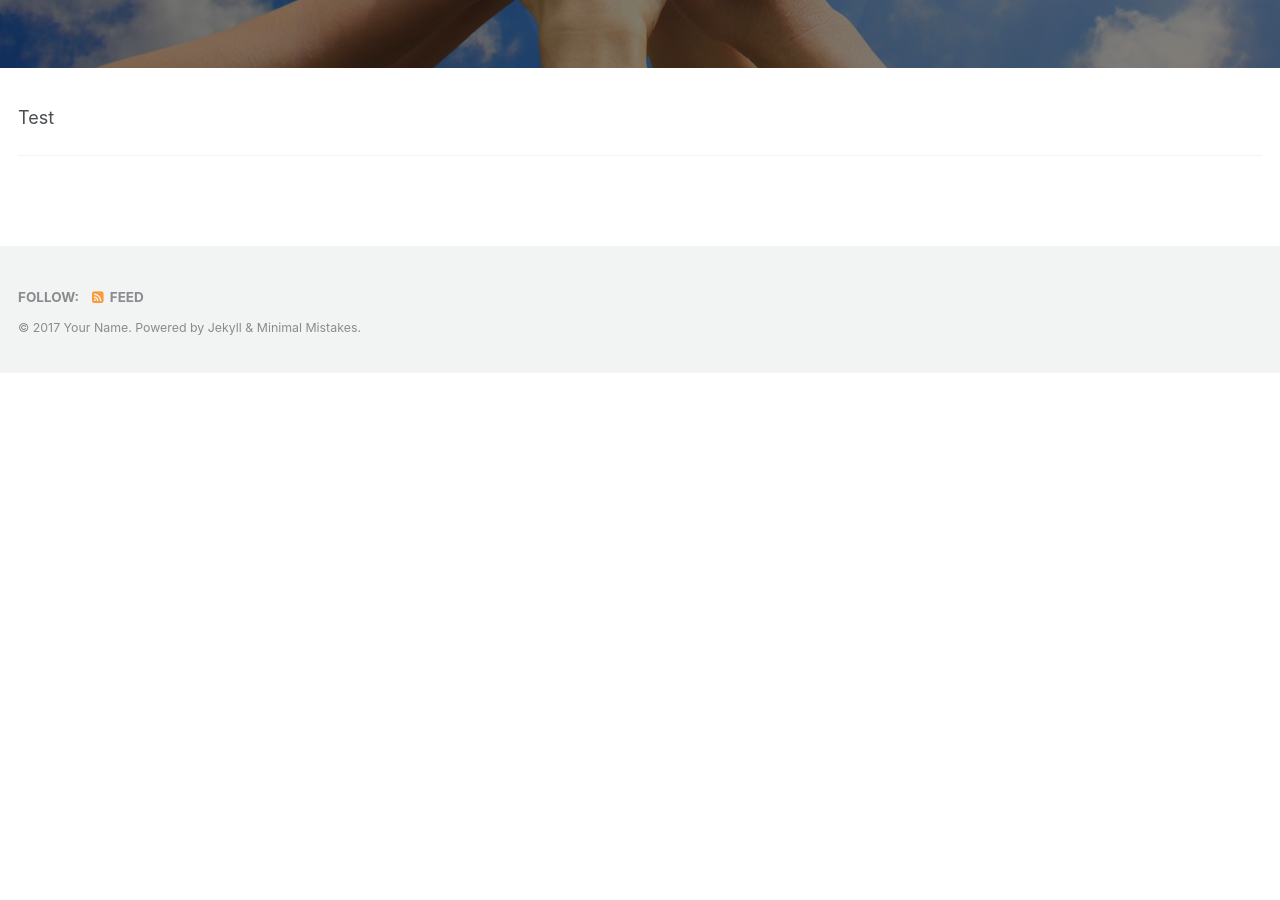
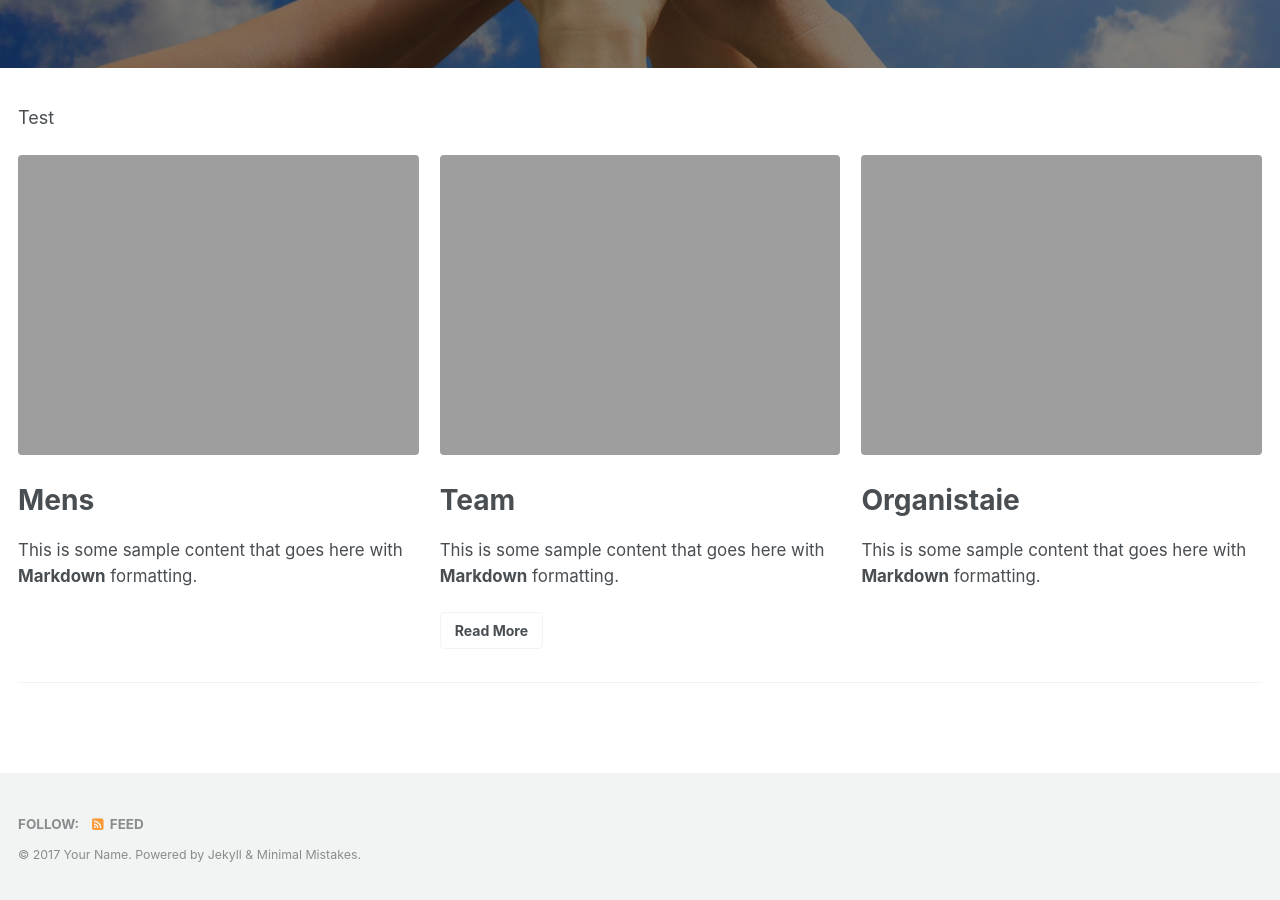
Before and after one commit to twinmum1/zie-ontwikkeling, a Jekyll site: the page built from index.md, in a window 1280 px wide and 900 px high, scrolled down 646 px. Built offline with Jekyll 4.4.1, drawn with Linux system fonts in a browser that asks for light colours; before the commit the page ends 1019 px from its top, so only the background shows below that.

Commit message:
Update index.md

```diff
--- a/index.md
+++ b/index.md
@@ -42,4 +42,4 @@ feature_row:
 Test
 </p>
 
-{% include feature_row id="intro" type="center" %}
+{% include feature_row %}
```
